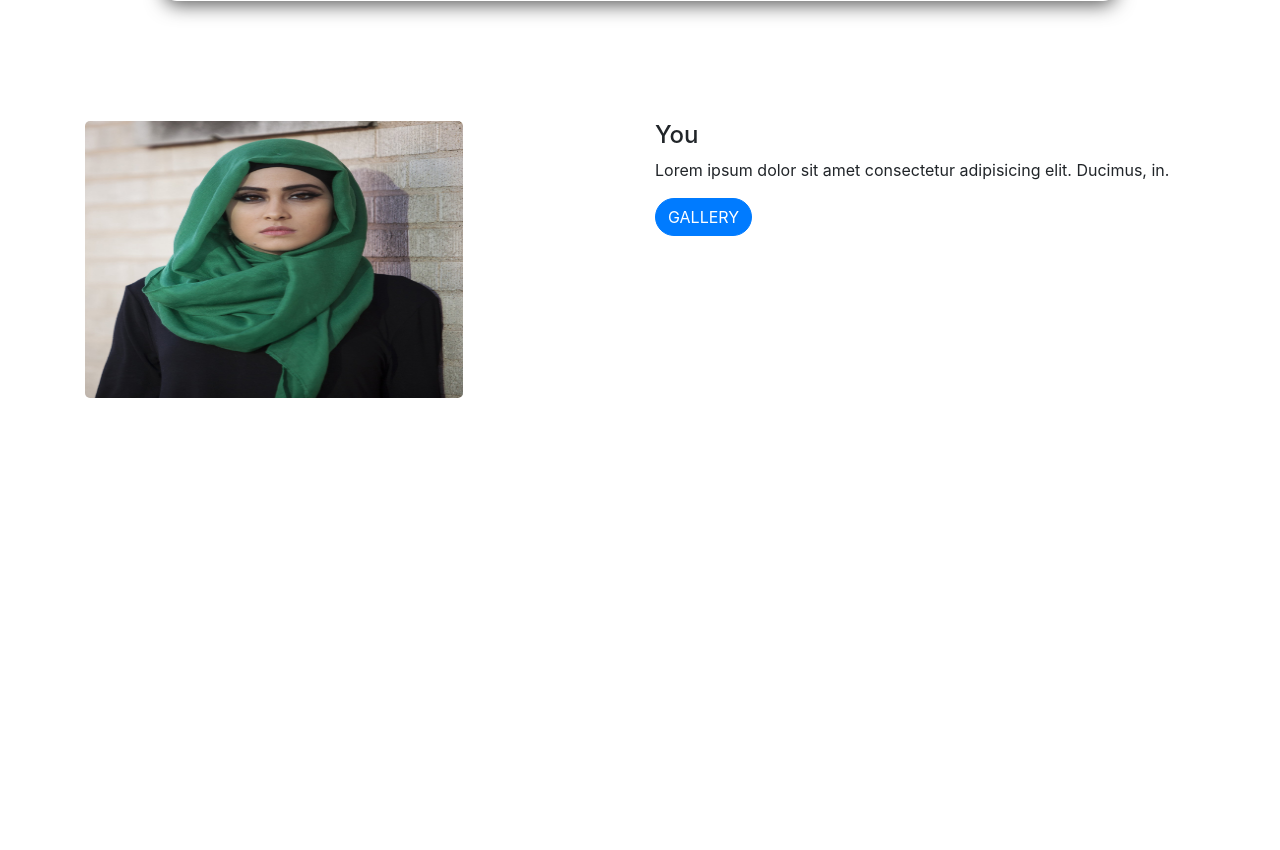
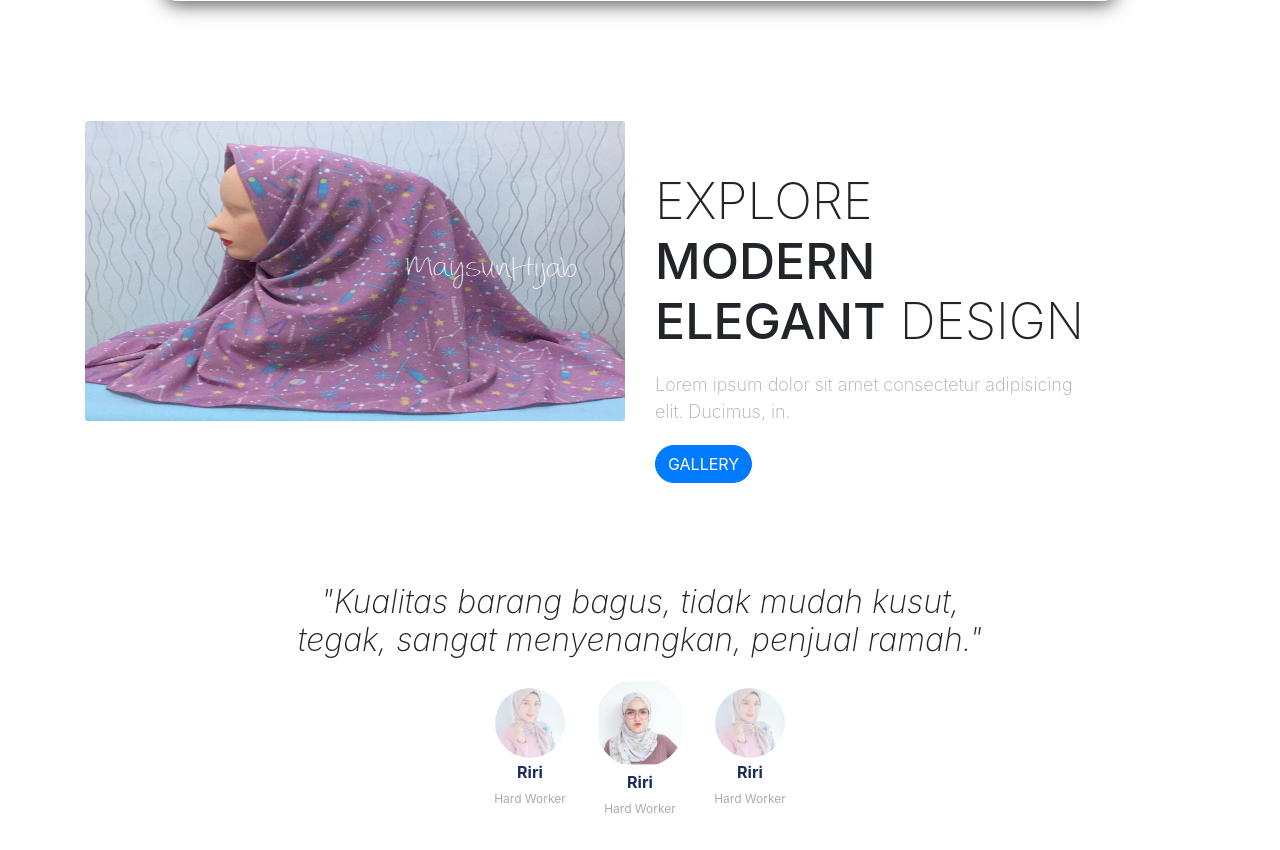
Before and after one commit to msaepululum/ci4app, a CodeIgniter 4 app: template app/Views/pages/home.php in a window 1280 px wide. Shown: the part 730-1580 px from the top of the page. Before the commit the page ends 1128 px from the top, so only its background shows below. Run offline with PHP 8.4 and a stand-in for CodeIgniter, Linux system fonts and the light colour scheme; the template is opened without the code that fills it, so the values that code supplies are empty; some libraries are stand-ins or nearby versions; some web fonts are replaced.

Commit message:
penambahan desain testimoni dan perbaikan galery

```diff
--- a/app/Views/pages/home.php
+++ b/app/Views/pages/home.php
@@ -32,16 +32,52 @@
   </div>
   <!-- working space -->
   <div class="row workigspace">
-    <div class="col">
-      <img src="/img/workspace.jpg" alt="workspace" class="img-fluid">
+    <div class="col-lg-6">
+      <img src="/img/merahcorak.jpeg" alt="workspace" class="img-fluid">
     </div>
-    <div class="col">
-      <h4>You </h4>
+    <div class="col-lg-5">
+      <h3>Explore <span>Modern</span> <span>Elegant</span> Design </h3>
       <p>Lorem ipsum dolor sit amet consectetur adipisicing elit. Ducimus, in.</p>
       <a href="" class="btn btn-primary tombol">Gallery</a>
     </div>
   </div>
   <!-- end working space -->
+
+  <!-- testimoni -->
+  <section class="testimonial">
+    <div class="row justify-content-center">
+      <div class="col-lg-8">
+        <h5> "Kualitas barang bagus, tidak mudah kusut, tegak, sangat menyenangkan, penjual ramah."</h5>
+      </div>
+    </div>
+
+    <div class="row justify-content-center">
+      <div class="col-lg-6 justify-content-center d-flex">
+        <figure class="figure">
+          <img src="/img/testi/testi2.jpg" class="figure-img  rounded-circle" alt="Testimoni 1">
+          <figcaption class="figure-caption">
+            <h5>Riri</h5>
+            <p>Hard Worker</p>
+          </figcaption>
+        </figure>
+        <figure class="figure">
+          <img src="/img/testi/testi3.jpg" class="figure-img  rounded-circle utama" alt="Testimoni 1">
+          <figcaption class="figure-caption">
+            <h5>Riri</h5>
+            <p>Hard Worker</p>
+          </figcaption>
+        </figure>
+        <figure class="figure">
+          <img src="/img/testi/testi2.jpg" class="figure-img  rounded-circle" alt="Testimoni 1">
+          <figcaption class="figure-caption">
+            <h5>Riri</h5>
+            <p>Hard Worker</p>
+          </figcaption>
+        </figure>
+      </div>
+    </div>
+  </section>
+  <!-- akhir testimoni  -->
 </div>
 
 <?= $this->endSection(); ?>
--- a/public/css/style.css
+++ b/public/css/style.css
@@ -128,10 +90,128 @@
 /* workingspace */
 .workigspace {
   margin-top: 120px;
+  text-align: center;
 }
 
 .workigspace img {
-  width: 70%;
-  height: 60%;
-  border-radius: 5px;
+  width: 100%;
+  height: 300px;
+  text-align: center;
+  border-radius: 3px;
 }
+
+.workigspace h3 {
+  font-size: 20px;
+  font-weight: 200;
+  text-transform: uppercase;
+  margin-top: 30px;
+}
+
+.workigspace h3 span {
+  font-weight: 500;
+}
+
+.workigspace p {
+  font-size: 18px;
+  color: #acacac;
+  font-weight: 200;
+  margin: 20px 0;
+}
+
+.testimonial {
+  margin-top: 100px;
+}
+
+.testimonial h5 {
+  text-align: center;
+  font-weight: 200;
+  font-style: italic;
+  font-size: 20px;
+}
+
+.testimonial figure img {
+  width: 70px;
+  margin: 20px 15px 5px;
+  opacity: 0.5;
+}
+
+.testimonial figure h5 {
+  font-size: 16px;
+  font-weight: bold;
+  font-style: normal;
+  color: #1c2c5d;
+}
+
+.testimonial figure p {
+  font-size: 12px;
+  color: #acacac;
+  text-align: center;
+}
+
+.testimonial figure img.utama {
+  width: 90px;
+  opacity: 1;
+  margin-top: 10px;
+}
+
+/*  */
+@media (min-width: 992px) {
+  .nav-link {
+    text-transform: uppercase;
+    margin-right: 30px;
+  }
+
+  .nav-link:hover::after {
+    content: "";
+    display: block;
+    border-bottom: 3px solid #0985e8;
+    width: 50%;
+    margin: auto;
+    padding-bottom: 5px;
+    margin-bottom: -8px;
+  }
+  .jumbotron {
+    margin-top: -75px;
+    height: 640px;
+  }
+  .jumbotron .display-4 {
+    color: white;
+    text-align: center;
+    margin-top: 150px;
+    font-weight: 300;
+    margin-bottom: 30px;
+    font-size: 62px;
+  }
+
+  .workigspace {
+    margin-top: 120px;
+    text-align: left;
+  }
+
+  .workigspace h3 {
+    font-size: 50px !important;
+    font-weight: 200;
+    text-transform: uppercase;
+    margin-top: 50px;
+  }
+
+  .testimonial h5 {
+    font-size: 32px;
+  }
+}
+
+@media (min-width: 1200px) {
+  .navbar-brand,
+  .nav-link {
+    color: white !important;
+    text-shadow: 1px 1px 1px rgba(3, 3, 3, 0.7);
+  }
+  .workigspace {
+    margin-top: 120px;
+    text-align: left !important;
+  }
+
+  .testimonial h5 {
+    font-size: 32px;
+  }
+}
```
Also changed, not shown: other parts of public/css/style.css (+0 -38 lines), public/img/merahcorak.jpeg (added), public/img/testi/testi1.jpg (added), public/img/testi/testi2.jpg (added), public/img/testi/testi3.jpg (added), public/img/workspace.jpg (deleted).
